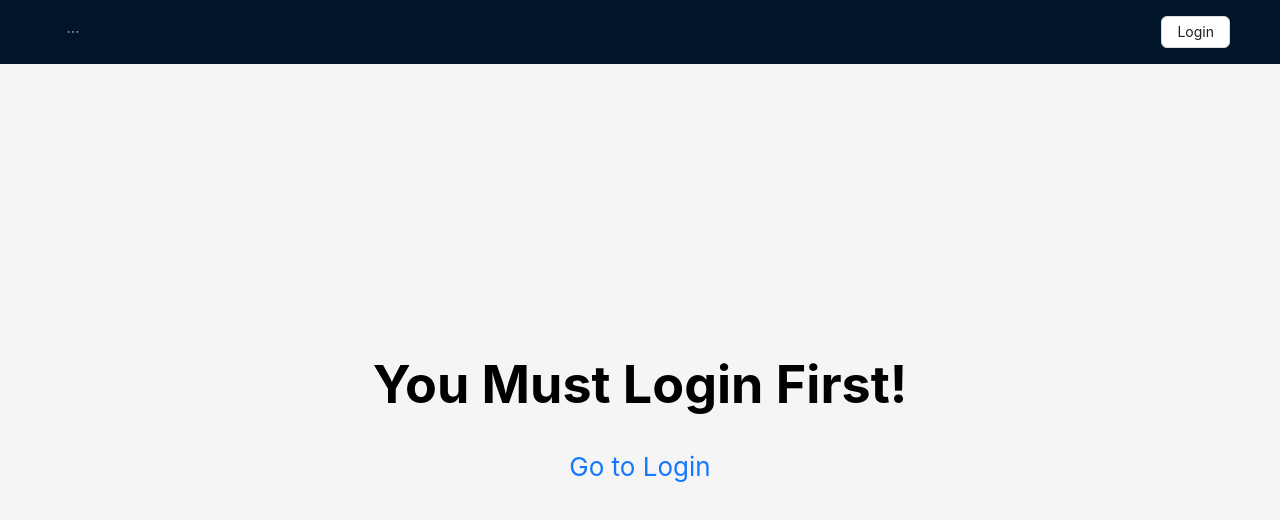
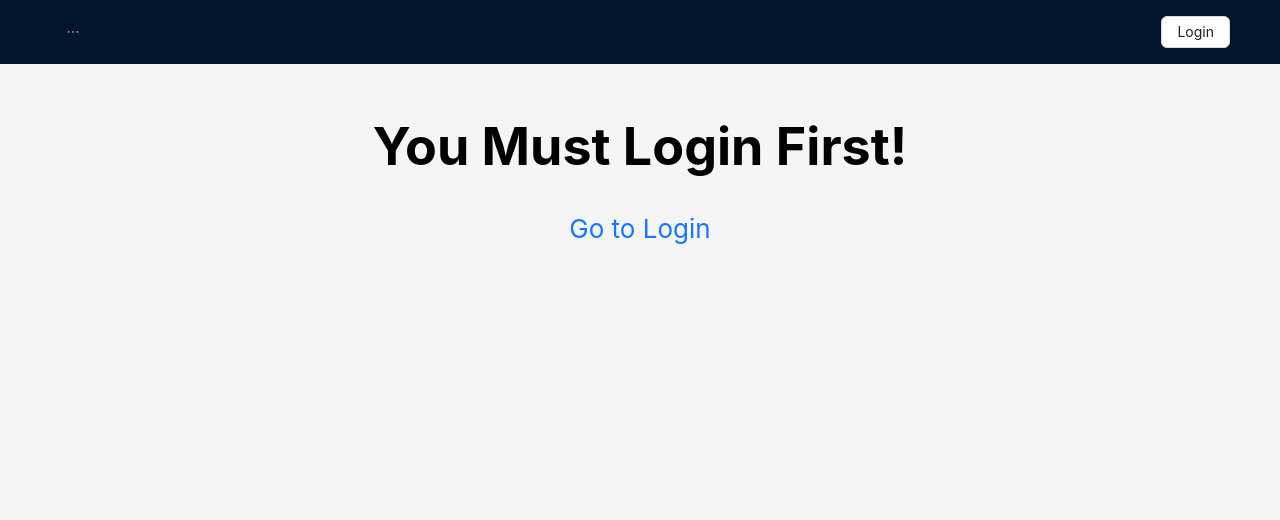
Before and after one commit to Jackyzaz/finace-frontend, a React (Create React App) app: page /profile in a window 1280 px wide. Shown: the top 520 px of the page. Built offline with nearby package versions, Linux system fonts and the light colour scheme; no server answers.

Commit message:
add: fix dashboard

```diff
--- a/src/components/HeaderNavbar.js
+++ b/src/components/HeaderNavbar.js
@@ -1,14 +1,14 @@
-import { Button, Col, Menu, Row, Space } from "antd";
+import { Button, Col, Menu, Row } from "antd";
 import { useNavigate } from "react-router";
 import { useAuth } from "../context/useAuth";
-
+import { HomeOutlined, DashboardOutlined } from "@ant-design/icons";
 export default function HeaderNavbar() {
   const items = [
-    { key: `/`, label: `Home` },
-    { key: `/Dashboard`, label: `Dashboard` },
+    { key: `/`, label: `Home`, icon: <HomeOutlined /> },
+    { key: `/Dashboard`, label: `Dashboard`, icon: <DashboardOutlined /> },
   ];
   const navigate = useNavigate();
-  const { login, logout, user } = useAuth();
+  const { logout, user } = useAuth();
 
   const handleLogout = () => {
     logout();
--- a/src/index.css
+++ b/src/index.css
@@ -15,12 +15,15 @@ code {
 .container {
   text-align: center;
   min-height: 100vh;
-  display: flex;
-  flex-direction: column;
+  /* display: flex;
+  flex-direction: column; */
+  padding-left: 10vh;
+  padding-right: 10vh;
   align-items: center;
   justify-content: center;
   font-size: calc(10px + 2vmin);
   width: 100%;
+  margin-top: 10vh;
 }
 
 header {
--- a/src/pages/Dashboard.js
+++ b/src/pages/Dashboard.js
@@ -114,10 +114,7 @@ export default function DashboardPage() {
   return (
     <>
       <div className="container">
-        <h1>This is Dashboard</h1>
-        <Button type="primary" onClick={handleLogout}>
-          Logout
-        </Button>
+        <h1>Dashboard: {user.username}</h1>
         <Typography.Title>จํานวนเงินปัจจุบัน {amount} บาท</Typography.Title>
         <AddItem onItemAdded={addItem} />
         <Divider>บันทึก รายรับ - รายจ่าย</Divider>
```
